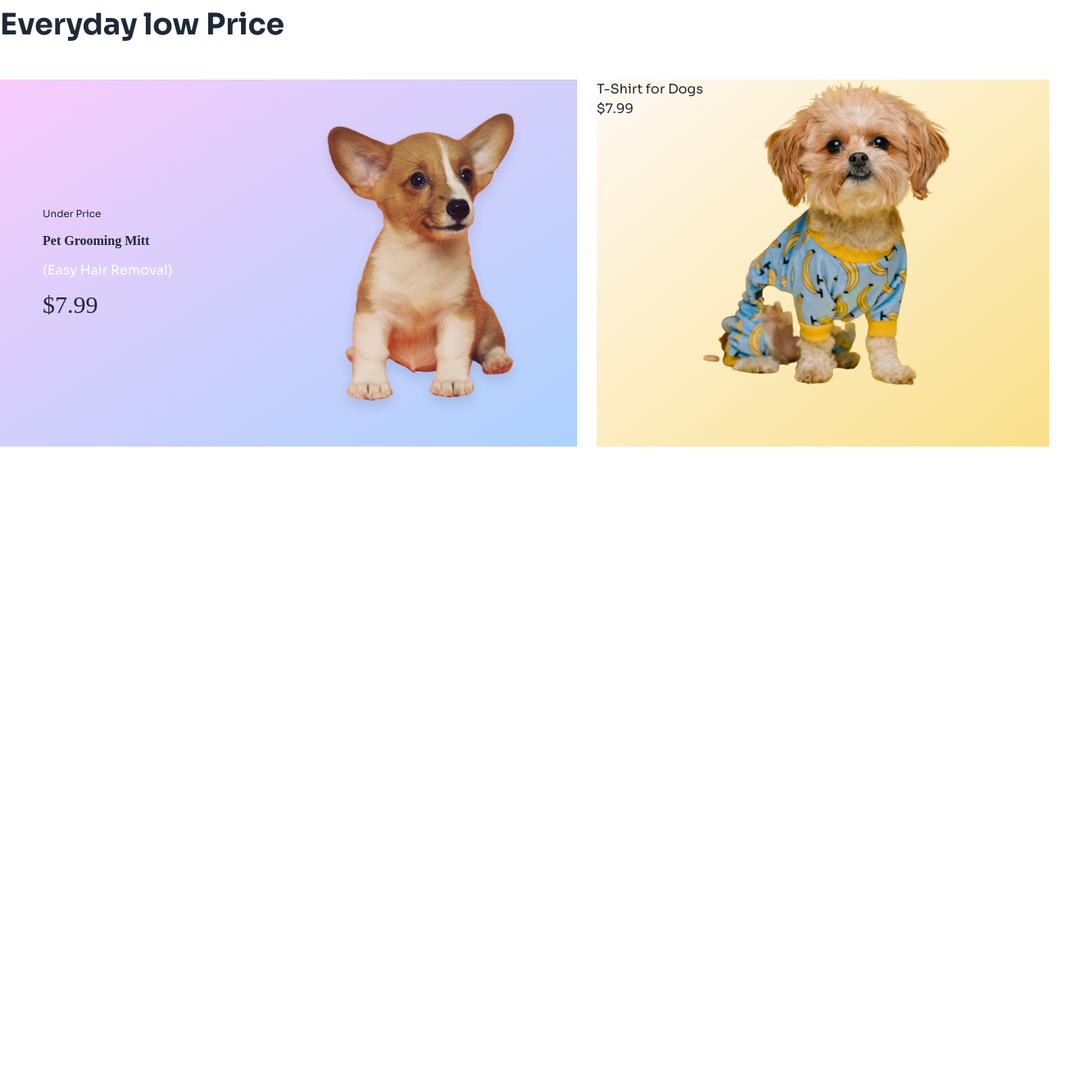
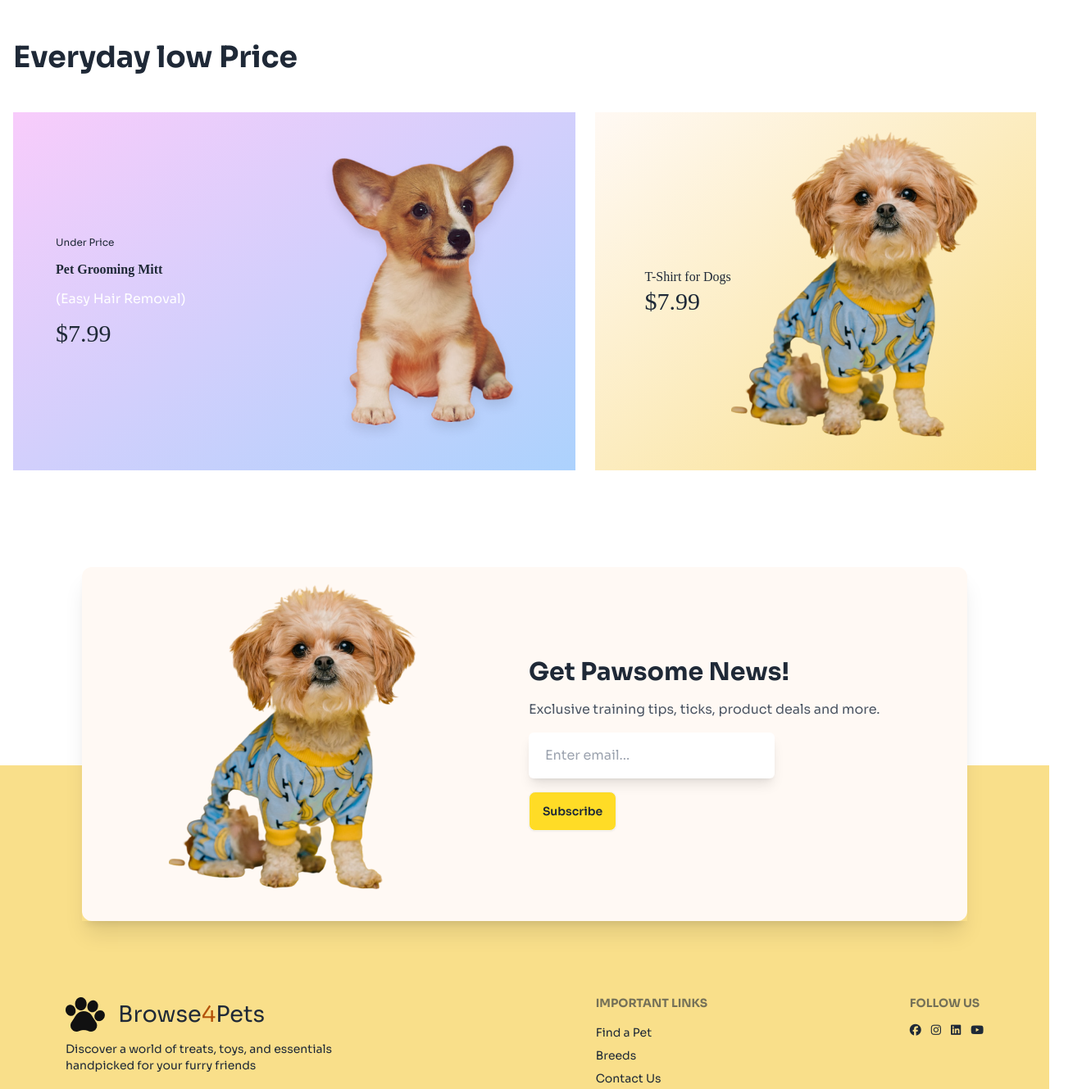
Before and after one commit to Creator-Shawon/assignment-03-cat-pet, a plain HTML site: page index.html in a window 1280 px wide. Shown: the part 2069-3398 px from the top of the page at 82% size, 1320 px wide, since content can reach past the window. Before the commit the page ends 2614 px from the top, so only its background shows below. Drawn offline with nearby package versions, Linux system fonts and the light colour scheme; a web font is replaced by a local one.

Commit message:
footer section added

```diff
--- a/index.html
+++ b/index.html
@@ -98,14 +98,14 @@
                 </p>
                 <button class="btn bg-colorPrimary mt-5">Find a Pet</button>
             </div>
-            <div class="lg:absolute top-[-50px] w-full left-10 right-10">
+            <div class="lg:absolute top-[-50px] left-10 right-10">
                 <img class="w-[100%]" src="./assets/cat-big.png" alt="">
             </div>
         </div>
 
     </header>
 
-    <main>
+    <main class="relative">
         <!-- Category Section -->
         <section class="mt-[140px] mb-20 max-w-screen-xl mx-auto px-4 relative">
             <h1 class="font-bold text-[36px] mb-10">Browse By Categories</h1>
@@ -158,7 +158,8 @@
                     <div class="bg-bgColor rounded-md relative p-4 min-h-[360px]">
                         <div class="flex flex-col gap-3 items-start relative z-10">
                             <h1 class="adlam text-[24px]">T-Shirt For Dogs</h1>
-                            <p class="sora text-[14px] text-gray-600">Discover a world of treats, toys, and essentials handpicked for
+                            <p class="sora text-[14px] text-gray-600">Discover a world of treats, toys, and essentials
+                                handpicked for
                             </p>
                             <button class="bg-white p-3 rounded-lg">Shop Now</button>
                         </div>
@@ -169,7 +170,8 @@
                     <!-- Trending Pet Right Side -->
                     <div class="grid grid-cols-2 lg:grid-cols-3 gap-4">
                         <!-- Card-1 -->
-                        <div class="bg-white rounded-md p-3 flex gap-2 items-center justify-start border border-gray-200">
+                        <div
+                            class="bg-white rounded-md p-3 flex gap-2 items-center justify-start border border-gray-200">
                             <div class="bg-pink-50 flex items-center justify-center w-[80px] h-full rounded-md">
                                 <img src="./assets/dog-cartoon.png" alt="">
                             </div>
@@ -183,7 +185,8 @@
                             </div>
                         </div>
                         <!-- Card-1 -->
-                        <div class="bg-white rounded-md p-3 flex gap-2 items-center justify-start border border-gray-200">
+                        <div
+                            class="bg-white rounded-md p-3 flex gap-2 items-center justify-start border border-gray-200">
                             <div class="bg-pink-50 flex items-center justify-center w-[80px] h-full rounded-md">
                                 <img src="./assets/dog-cartoon.png" alt="">
                             </div>
@@ -197,7 +200,8 @@
                             </div>
                         </div>
                         <!-- Card-1 -->
-                        <div class="bg-white rounded-md p-3 flex gap-2 items-center justify-start border border-gray-200">
+                        <div
+                            class="bg-white rounded-md p-3 flex gap-2 items-center justify-start border border-gray-200">
                             <div class="bg-pink-50 flex items-center justify-center w-[80px] h-full rounded-md">
                                 <img src="./assets/dog-cartoon.png" alt="">
                             </div>
@@ -211,7 +215,8 @@
                             </div>
                         </div>
                         <!-- Card-1 -->
-                        <div class="bg-white rounded-md p-3 flex gap-2 items-center justify-start border border-gray-200">
+                        <div
+                            class="bg-white rounded-md p-3 flex gap-2 items-center justify-start border border-gray-200">
                             <div class="bg-pink-50 flex items-center justify-center w-[80px] h-full rounded-md">
                                 <img src="./assets/dog-cartoon.png" alt="">
                             </div>
@@ -225,7 +230,8 @@
                             </div>
                         </div>
                         <!-- Card-1 -->
-                        <div class="bg-white rounded-md p-3 flex gap-2 items-center justify-start border border-gray-200">
+                        <div
+                            class="bg-white rounded-md p-3 flex gap-2 items-center justify-start border border-gray-200">
                             <div class="bg-pink-50 flex items-center justify-center w-[80px] h-full rounded-md">
                                 <img src="./assets/dog-cartoon.png" alt="">
                             </div>
@@ -239,7 +245,8 @@
                             </div>
                         </div>
                         <!-- Card-1 -->
-                        <div class="bg-white rounded-md p-3 flex gap-2 items-center justify-start border border-gray-200">
+                        <div
+                            class="bg-white rounded-md p-3 flex gap-2 items-center justify-start border border-gray-200">
                             <div class="bg-pink-50 flex items-center justify-center w-[80px] h-full rounded-md">
                                 <img src="./assets/dog-cartoon.png" alt="">
                             </div>
@@ -253,7 +260,8 @@
                             </div>
                         </div>
                         <!-- Card-1 -->
-                        <div class="bg-white rounded-md p-3 flex gap-2 items-center justify-start border border-gray-200">
+                        <div
+                            class="bg-white rounded-md p-3 flex gap-2 items-center justify-start border border-gray-200">
                             <div class="bg-pink-50 flex items-center justify-center w-[80px] h-full rounded-md">
                                 <img src="./assets/dog-cartoon.png" alt="">
                             </div>
@@ -267,7 +275,8 @@
                             </div>
                         </div>
                         <!-- Card-1 -->
-                        <div class="bg-white rounded-md p-3 flex gap-2 items-center justify-start border border-gray-200">
+                        <div
+                            class="bg-white rounded-md p-3 flex gap-2 items-center justify-start border border-gray-200">
                             <div class="bg-pink-50 flex items-center justify-center w-[80px] h-full rounded-md">
                                 <img src="./assets/dog-cartoon.png" alt="">
                             </div>
@@ -281,7 +290,8 @@
                             </div>
                         </div>
                         <!-- Card-1 -->
-                        <div class="bg-white rounded-md p-3 gap-2 items-center justify-start border border-gray-200 hidden lg:flex">
+                        <div
+                            class="bg-white rounded-md p-3 gap-2 items-center justify-start border border-gray-200 hidden lg:flex">
                             <div class="bg-pink-50 flex items-center justify-center w-[80px] h-full rounded-md">
                                 <img src="./assets/dog-cartoon.png" alt="">
                             </div>
@@ -301,8 +311,8 @@
             </div>
         </section>
         <!-- Low Price Section -->
-        <section class="max-w-screen-xl mx-auto">
-            <h1 class="font-bold text-[36px] mb-10">Everyday low Price</h1>
+        <section class="max-w-screen-xl mx-auto mb-[360px] px-4">
+            <h1 class="font-bold text-[36px] mt-20 mb-10">Everyday low Price</h1>
             <div class="grid grid-cols-1 lg:grid-cols-[55%_auto] gap-6">
                 <div class="flex bg-gradient-to-br from-[#F8CCFB] to-[#ACD2FD] items-center justify-between p-5">
                     <div class="lg:pl-8 space-y-3">
@@ -315,10 +325,10 @@
                         <img src="./assets/cute-dog-mid.png" alt="">
                     </div>
                 </div>
-                <div class="flex bg-gradient-to-br from-[#FFF9F4] to-[#F9DF8A] left-0">
+                <div class="flex bg-gradient-to-br from-[#FFF9F4] to-[#F9DF8A] left-0 justify-center items-center">
                     <div>
-                        <h2>T-Shirt for Dogs</h2>
-                    <h1>$7.99</h1>
+                        <h2 class="adlam">T-Shirt for Dogs</h2>
+                        <h1 class="text-3xl adlam">$7.99</h1>
                     </div>
                     <div>
                         <img src="./assets/cute-pet-mid.png" alt="">
@@ -326,10 +336,50 @@
                 </div>
             </div>
         </section>
+        <!-- Pawsome News -->
+        <section class="absolute bottom-[-550px] left-[100px] right-[100px] shadow-xl">
+            <div
+                class="lg:min-w-[1000px] mx-auto bg-[#FFF9F4] flex lg:flex-row flex-col items-center justify-evenly p-5 gap-10 rounded-xl">
+                <div>
+                    <img src="./assets/cute-pet-mid.png" alt="">
+                </div>
+                <div class="space-y-4">
+                    <h1 class="text-3xl font-bold text-start text-gray-800">Get Pawsome News!</h1>
+                    <p class="text-gray-600 text-center ">Exclusive training tips, ticks, product deals and more.</p>
+                    <input class="px-5 py-4 shadow-lg rounded-md min-w-[300px] max-w-[360px]" type="email"
+                        placeholder="Enter email...">
+                    <button class="btn bg-colorPrimary block">Subscribe</button>
+                </div>
+            </div>
+
+        </section>
 
     </main>
-    <footer>
-
+    <footer class="footer bg-bgColor text-base-content px-[80px] pb-[60px] pt-[280px] lg:justify-between">
+        <div>
+            <div class="flex items-center gap-4">
+                <img src="./assets/logo-footer.png" alt="">
+                <h1 class="text-[1.7rem] hidden md:block">Browse<span class="text-amber-700">4</span>Pets
+                </h1>
+            </div>
+            <p class="max-w-[400px]">Discover a world of treats, toys, and essentials handpicked for your furry friends
+            </p>
+        </div>
+        <nav>
+            <h6 class="footer-title">Important Links</h6>
+            <a>Find a Pet</a>
+            <a>Breeds</a>
+            <a>Contact Us</a>
+        </nav>
+        <nav>
+            <h6 class="footer-title">Follow Us</h6>
+            <div class="flex items-center gap-3">
+                <i class="fa-brands fa-facebook"></i>
+                <i class="fa-brands fa-instagram"></i>
+                <i class="fa-brands fa-linkedin"></i>
+                <i class="fa-brands fa-youtube"></i>
+            </div>
+        </nav>
     </footer>
 
 </body>
```
